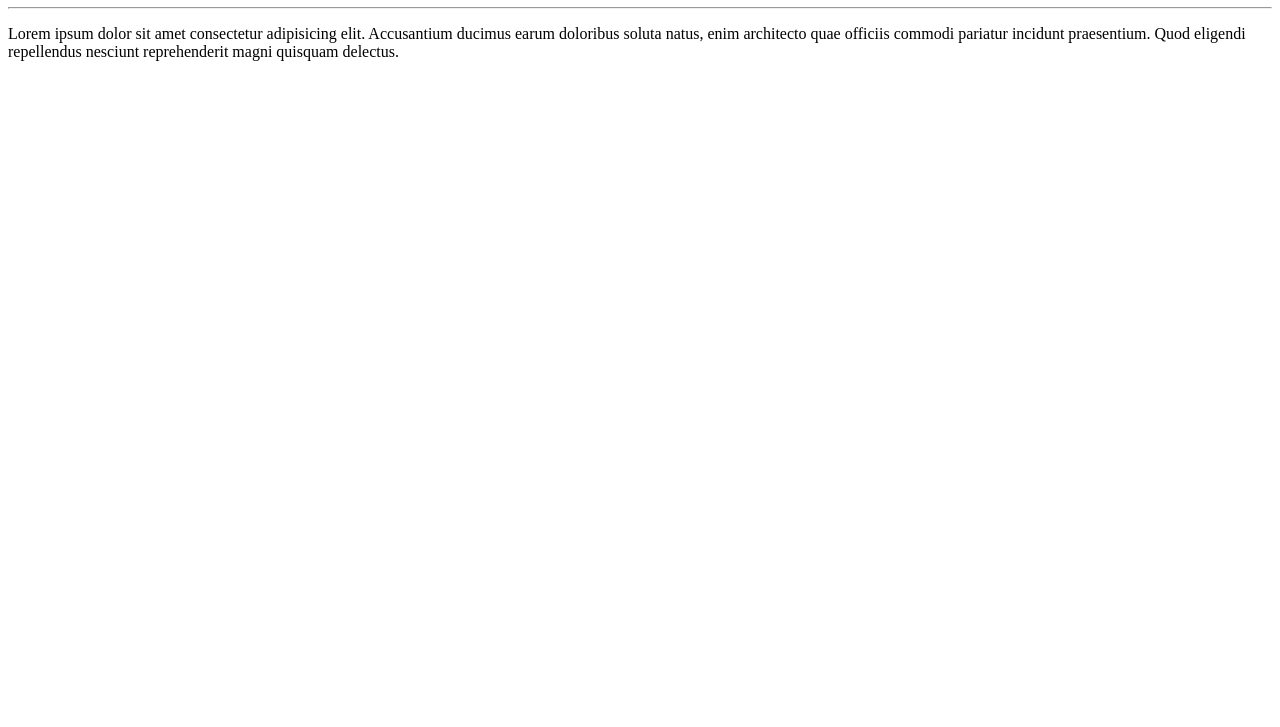
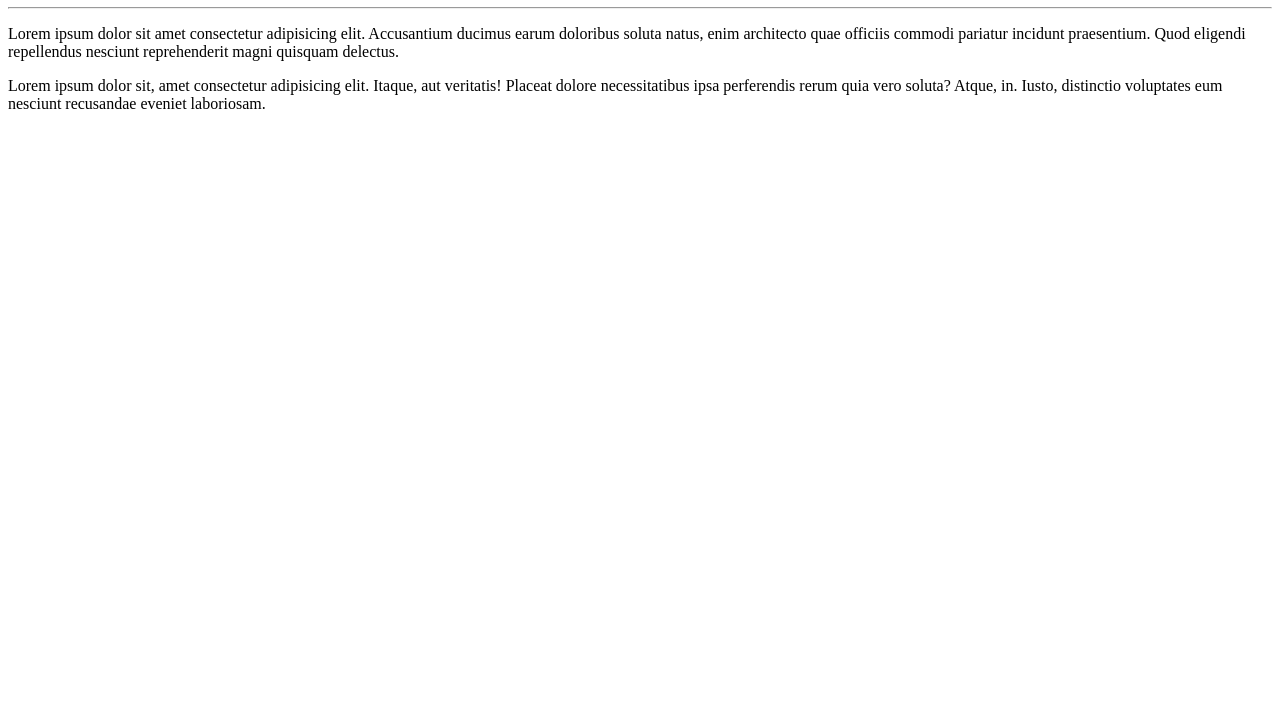
Before and after one commit to lipefelizardo1/Ola-Mundo, a plain HTML site: page site-exemplo/index.html in a window 1280 px wide. Shown: the part 73-800 px from the top of the page. Drawn offline with Linux system fonts and the light colour scheme.

Commit message:
adicionei um parágrafo

```diff
--- a/site-exemplo/index.html
+++ b/site-exemplo/index.html
@@ -9,5 +9,6 @@
     <h1>Olá,Mundo!</h1>
     <hr>
     <p>Lorem ipsum dolor sit amet consectetur adipisicing elit. Accusantium ducimus earum doloribus soluta natus, enim architecto quae officiis commodi pariatur incidunt praesentium. Quod eligendi repellendus nesciunt reprehenderit magni quisquam delectus.</p>
+    <p>Lorem ipsum dolor sit, amet consectetur adipisicing elit. Itaque, aut veritatis! Placeat dolore necessitatibus ipsa perferendis rerum quia vero soluta? Atque, in. Iusto, distinctio voluptates eum nesciunt recusandae eveniet laboriosam.</p>
 </body>
 </html>
```
